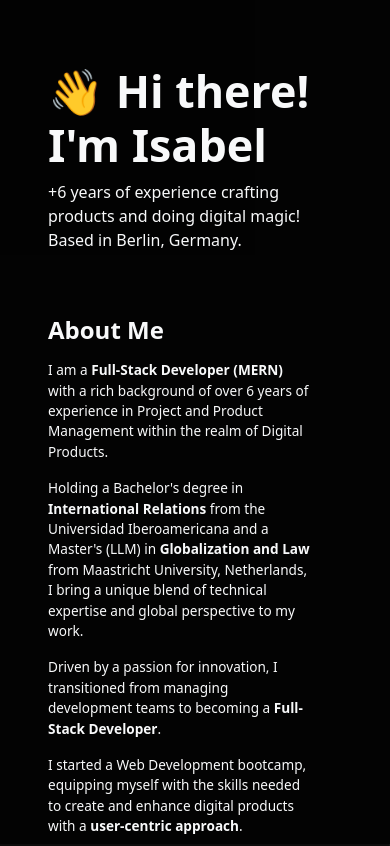
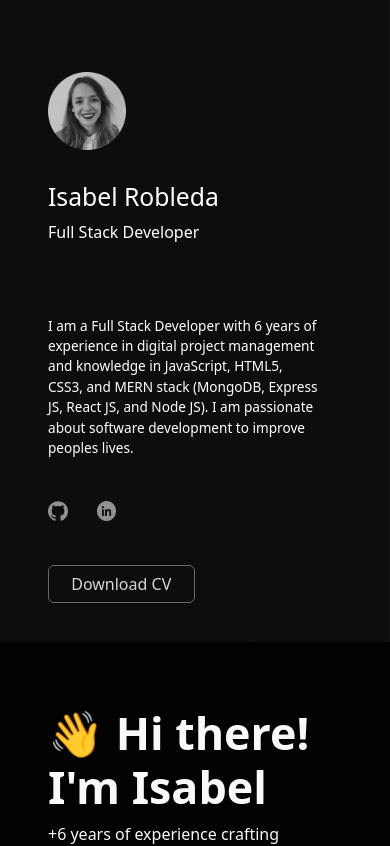
Before and after one commit to isabelrobleda/portfolio, a React (Vite) app: page / in a window 390 px wide. Shown: the top 846 px of the page. Built offline with nearby package versions, Linux system fonts and the light colour scheme.

Commit message:
test mobile position of header and home

```diff
--- a/src/index.css
+++ b/src/index.css
@@ -16,9 +16,8 @@
 
   @media (max-width: 768px) {
     display: flex;
-    flex-direction: column-reverse;
-    z-index: 0;
-    position: relative;
+    flex-direction: column;
+
    }
 
 }
@@ -34,8 +33,6 @@
   border-right: 1px solid rgba(90, 90, 90, 0.1);
 
   @media (max-width: 768px) {
-    position: static;
-    bottom: 0;
     width: 100%;
     opacity: 95%;
     height: max-content;
@@ -51,11 +48,11 @@
   opacity: 89%;
 
   @media (max-width: 768px) {
-    top: 0;
+
     width: auto;
     opacity: 99%;
     height: max-content;
-    z-index: 1;
+
    }
 }
 
```
